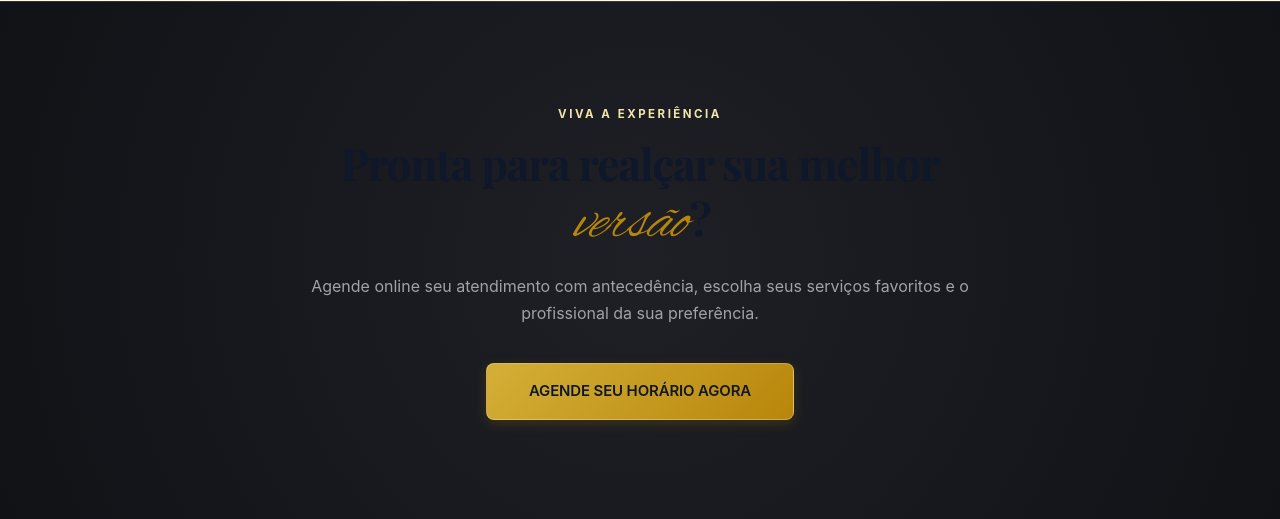
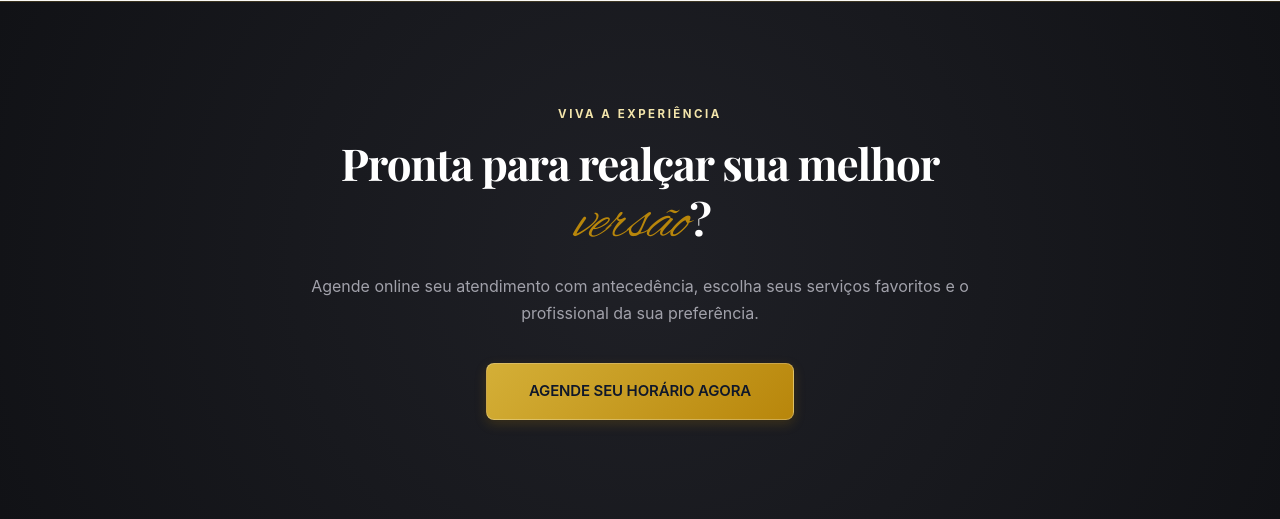
Before and after one commit to HexaCode2026/TCC2026_mbstudio, a PHP site: page / in a window 1280 px wide. Shown: the part 2692-3211 px from the top of the page. Run offline with PHP 8.4, Linux system fonts and the light colour scheme; data comes from the database, SQL or seed files in the repository; data that the repository does not hold is empty; some libraries are stand-ins or nearby versions; some web fonts are replaced.

Commit message:
ATUALIZAÇÃO NA Index.php - 6. BANNER DE AGENDAMENTO RÁPIDO (CTA LUXURY) h2 de 'Pronta para realçar sua melhor versão?' atualizada, agora com um style=''color:#ffffff'' para resolver o problema da escrita estar preta assim como  o fundo, agora a escrita está branca.

```diff
--- a/Index.php
+++ b/Index.php
@@ -336,7 +336,7 @@ $transCssVer  = @filemtime(__DIR__ . '/assets/css/cliente-transitions.css') ?: '
         <section class="luxury-cta-banner">
             <div class="cta-banner-content">
                 <span class="section-tag" style="color: var(--gold-light);">Viva a Experiência</span>
-                <h2 class="cta-banner-title">
+                <h2 class="cta-banner-title" style="color:#ffffff;">
                     Pronta para realçar sua melhor <span class="cursiva-gold">versão</span>?
                 </h2>
                 <p class="cta-banner-desc">
```
Also changed, not shown: 1 other file.
